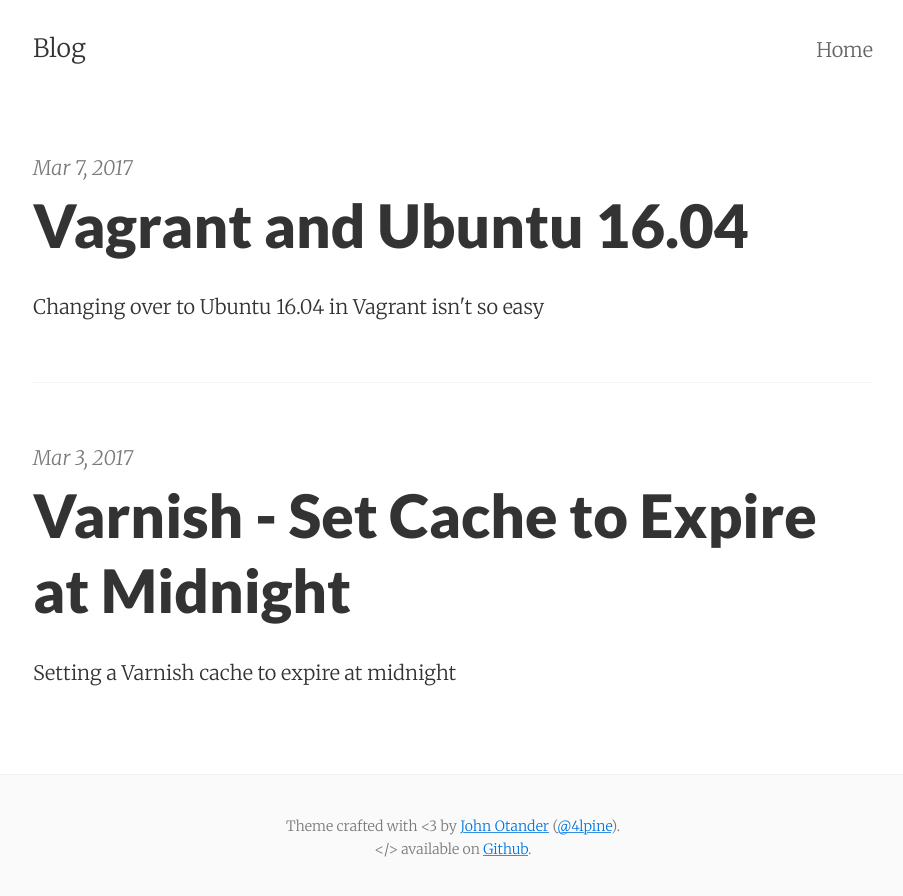
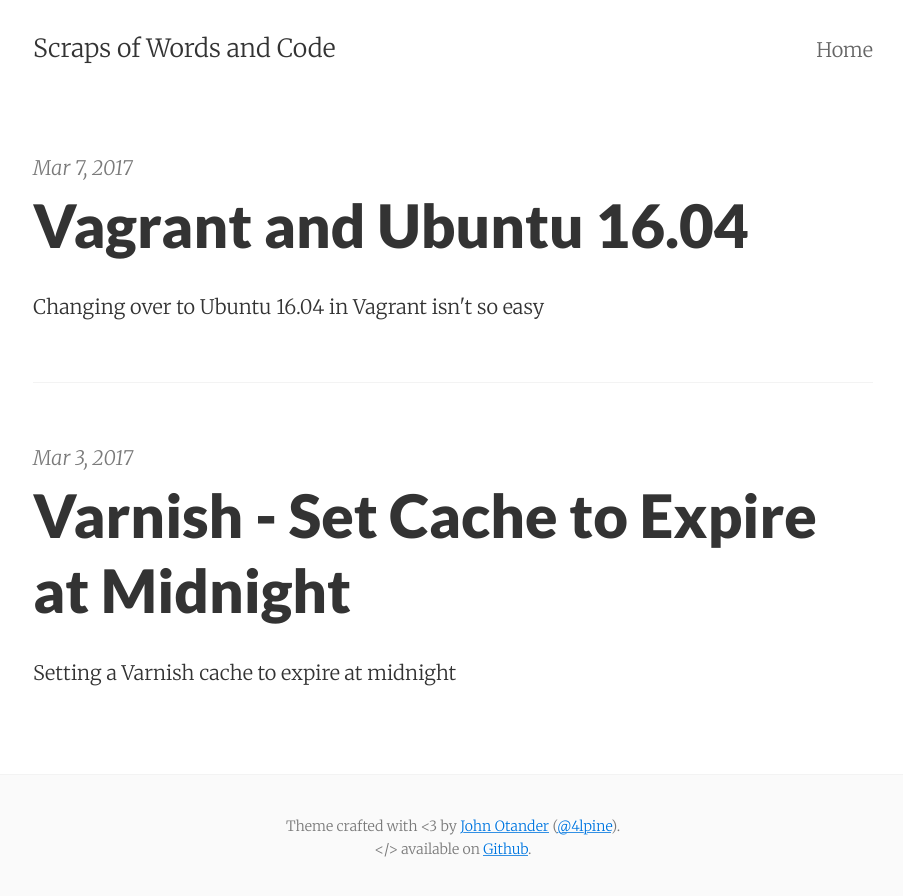
Before and after one commit to colehudson/blog, a Jekyll site: the page built from docs/index.html, in a window 1280 px wide. Shown: the top 896 px of the page, without its empty margins (187-1090 px from the left). Built offline with Jekyll 4.4.1, drawn with Linux system fonts in a browser that asks for light colours; the list of posts is cut into pages by our own code; part of the change alters nothing that is shown.

Commit message:
update info

```diff
--- a/docs/_config.yml
+++ b/docs/_config.yml
@@ -1,8 +1,8 @@
 # Site settings
-title:       Blog
-email:       cole.hudson@live.com
+title:       Scraps of Words and Code
+email:
 author:      Cole Hudson
-description: "My Blog"
+description: "Scraps of Words and Code"
 baseurl:     "/blog"
 url:         "https://colehudson.org"
 date_format: "%b %-d, %Y"
@@ -42,10 +42,10 @@ facebook_appid:
 facebook_comments_number: 10
 
 # Social icons
-github_username:
+github_username: colehudson
 bitbucket_username:
-stackoverflow_id:
-twitter_username:
+stackoverflow_id: 1483234
+twitter_username: colehud
 skype_username:
 steam_nickname:
 google_plus_id:
@@ -59,15 +59,15 @@ flattr_button:
 # Post sharing icons
 show_sharing_icons: false
 # Change to 'true' to enable individual icons
-share_facebook: false
-share_twitter: false
+share_facebook: true
+share_twitter: true
 share_googleplus: false
-share_linkedin: false
+share_linkedin: true
 share_digg: false
 share_tumblr: false
-share_reddit: false
+share_reddit: true
 share_stumbleupon: false
-share_hackernews: false
+share_hackernews: true
 
 text:
   pagination:
```
